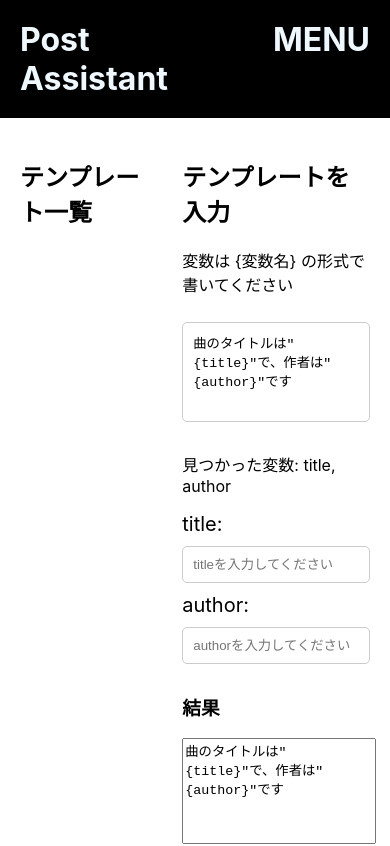
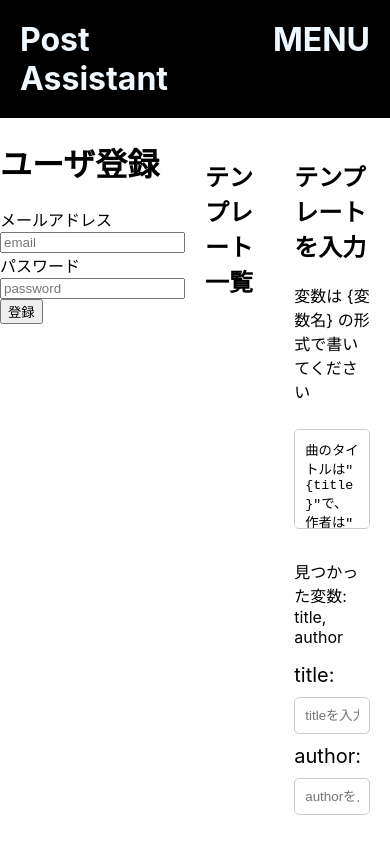
Before and after one commit to Ryodayodayo/PostAssistant, a React (Create React App) app: page / in a window 390 px wide. Shown: the top 846 px of the page. Built offline with nearby package versions, Linux system fonts and the light colour scheme; no server answers.

Commit message:
サインアップできるようになった

```diff
--- /dev/null
+++ b/public/404.html
@@ -0,0 +1,33 @@
+<!DOCTYPE html>
+<html>
+  <head>
+    <meta charset="utf-8">
+    <meta name="viewport" content="width=device-width, initial-scale=1">
+    <title>Page Not Found</title>
+
+    <style media="screen">
+      body { background: #ECEFF1; color: rgba(0,0,0,0.87); font-family: Roboto, Helvetica, Arial, sans-serif; margin: 0; padding: 0; }
+      #message { background: white; max-width: 360px; margin: 100px auto 16px; padding: 32px 24px 16px; border-radius: 3px; }
+      #message h3 { color: #888; font-weight: normal; font-size: 16px; margin: 16px 0 12px; }
+      #message h2 { color: #ffa100; font-weight: bold; font-size: 16px; margin: 0 0 8px; }
+      #message h1 { font-size: 22px; font-weight: 300; color: rgba(0,0,0,0.6); margin: 0 0 16px;}
+      #message p { line-height: 140%; margin: 16px 0 24px; font-size: 14px; }
+      #message a { display: block; text-align: center; background: #039be5; text-transform: uppercase; text-decoration: none; color: white; padding: 16px; border-radius: 4px; }
+      #message, #message a { box-shadow: 0 1px 3px rgba(0,0,0,0.12), 0 1px 2px rgba(0,0,0,0.24); }
+      #load { color: rgba(0,0,0,0.4); text-align: center; font-size: 13px; }
+      @media (max-width: 600px) {
+        body, #message { margin-top: 0; background: white; box-shadow: none; }
+        body { border-top: 16px solid #ffa100; }
+      }
+    </style>
+  </head>
+  <body>
+    <div id="message">
+      <h2>404</h2>
+      <h1>Page Not Found</h1>
+      <p>The specified file was not found on this website. Please check the URL for mistakes and try again.</p>
+      <h3>Why am I seeing this?</h3>
+      <p>This page was generated by the Firebase Command-Line Interface. To modify it, edit the <code>404.html</code> file in your project's configured <code>public</code> directory.</p>
+    </div>
+  </body>
+</html>
--- /dev/null
+++ b/src/components/SignUp.tsx
@@ -0,0 +1,67 @@
+import { ChangeEvent, useState } from 'react';
+import { auth } from '../firebase';
+import { createUserWithEmailAndPassword } from 'firebase/auth';
+
+
+const SignUp = () => {
+  const [email, setEmail] = useState('');
+  const [password, setPassword] = useState('');
+
+  const handleSubmit = async (event :React.FormEvent) => {
+    event.preventDefault();
+
+    if (!email || !password) {
+        console.error('メールアドレスまたはパスワードが入力されていません');
+        return;
+    }
+
+    try {
+    const userCredential = await createUserWithEmailAndPassword(auth, email, password);
+    console.log('登録成功:', userCredential.user);
+    } catch (error) {
+    console.error('登録エラー:', error);
+    }
+
+  };
+
+
+  const handleChangeEmail = (event: React.ChangeEvent<HTMLInputElement>) => {
+    setEmail(event.currentTarget.value);
+  };
+  const handleChangePassword = (event: React.ChangeEvent<HTMLInputElement>) => {
+    setPassword(event.currentTarget.value);
+  };
+
+  return (
+    <div>
+      <h1>ユーザ登録</h1>
+      <form onSubmit={handleSubmit}>
+        <div>
+          <label>メールアドレス</label>
+          <input
+            name="email"
+            type="email"
+            placeholder="email"
+            value={email}
+            onChange={(event) => handleChangeEmail(event)}
+          />
+        </div>
+        <div>
+          <label>パスワード</label>
+          <input
+            name="password"
+            type="password"
+            placeholder="password"
+            value={password}
+            onChange={(event) => handleChangePassword(event)}
+          />
+        </div>
+        <div>
+          <button>登録</button>
+        </div>
+      </form>
+    </div>
+  );
+};
+
+export default SignUp;
--- /dev/null
+++ b/src/firebase.ts
@@ -0,0 +1,24 @@
+// Import the functions you need from the SDKs you need
+import { initializeApp } from "firebase/app";
+import { getAnalytics } from "firebase/analytics";
+import { getAuth } from "firebase/auth";
+// TODO: Add SDKs for Firebase products that you want to use
+// https://firebase.google.com/docs/web/setup#available-libraries
+
+// Your web app's Firebase configuration
+// For Firebase JS SDK v7.20.0 and later, measurementId is optional
+const firebaseConfig = {
+  apiKey: process.env.REACT_APP_FIREBASE_API_KEY,
+  authDomain: process.env.REACT_APP_FIREBASE_AUTH_DOMAIN,
+  projectId: process.env.REACT_APP_FIREBASE_PROJECT_ID,
+  storageBucket: process.env.REACT_APP_FIREBASE_STORAGE_BUCKET,
+  messagingSenderId: process.env.REACT_APP_FIREBASE_MESSAGING_SENDER_ID,
+  appId: process.env.REACT_APP_FIREBASE_APP_ID,
+  measurementId: process.env.REACT_APP_FIREBASE_MEASUREMENT_ID
+};
+
+// Initialize Firebase
+const app = initializeApp(firebaseConfig);
+const analytics = getAnalytics(app);
+
+export const auth = getAuth(app);
--- a/src/pages/Home.tsx
+++ b/src/pages/Home.tsx
@@ -1,4 +1,5 @@
 import Header from '../components/Header';
+import SighUp from '../components/SignUp';
 import TemplateList from '../components/TemplateList';
 import TemplateEditor from '../components/TemplateEditor';
 import styles from './Home.module.css'
@@ -8,6 +9,7 @@
     <div>
         <Header />
         <div  className = {styles.home}>
+          <SighUp />
           <div className = {styles.container}>
             <TemplateList />
           </div>
```
Also changed, not shown: src/contexts/AuthContext.tsx (added, +45 -0 lines), firebase.json (added), firebaseConfig.ts (deleted), 1 other file (tests, documents, lock files or other folders).
